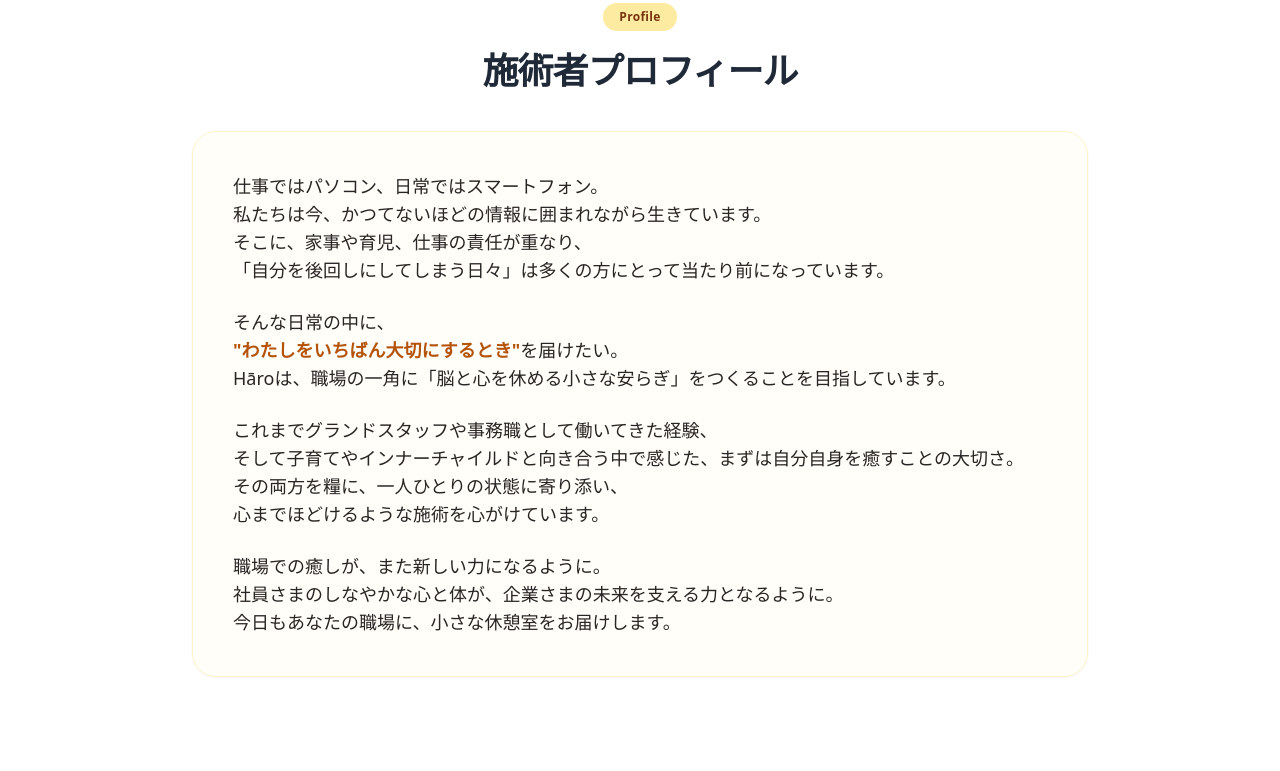
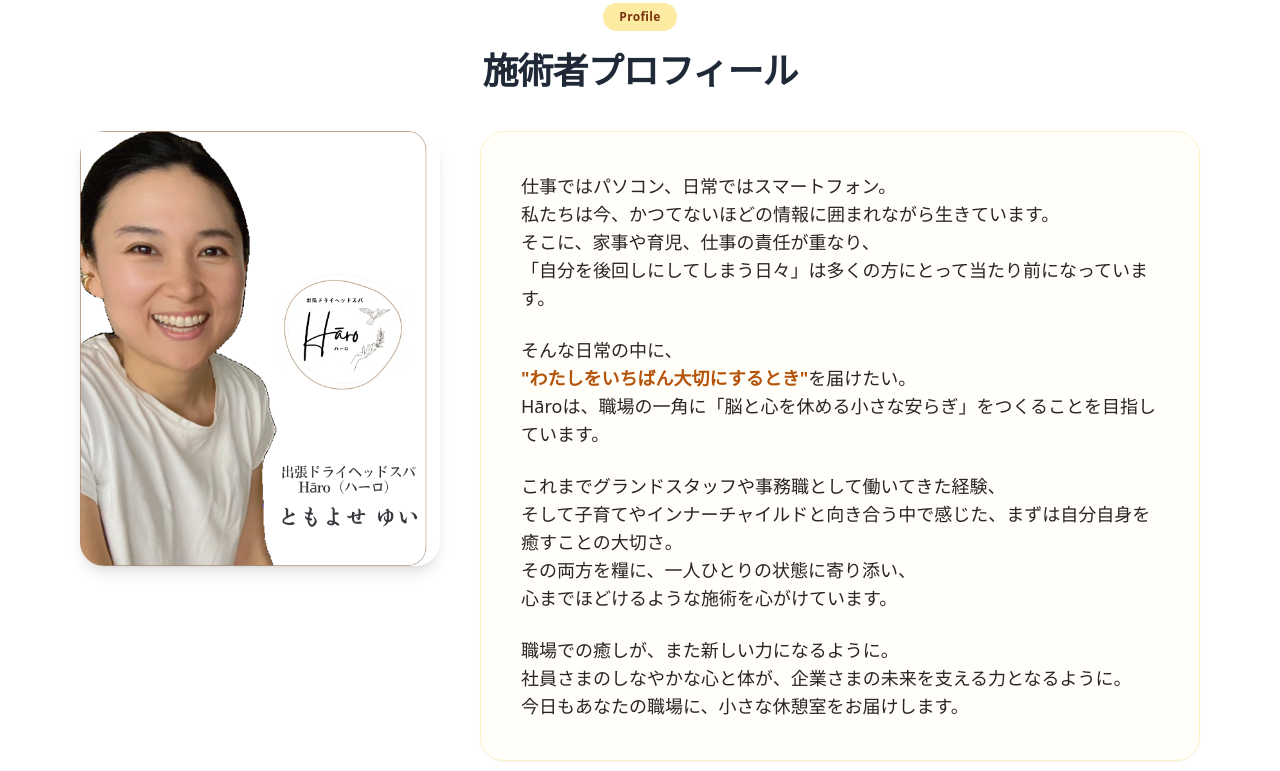
Before and after one commit to nkzsr-admin/pj_dry-head-spa, a plain HTML site: page index.html in a window 1280 px wide. Shown: the part 9900-10671 px from the top of the page. Drawn offline with nearby package versions, Linux system fonts and the light colour scheme.

Commit message:
施術者プロフィールセクションにプロフィール画像を追加
- プロフィール.pngをプロフィールセクションに追加
- PC版: 画像を左、文章を右に配置する2カラムレイアウト
- SP版: 画像を上、文章を下に配置する縦並びレイアウト
- レスポンシブ対応（SP: 280px、タブレット: 320px、PC: 360px）

```diff
--- a/index.html
+++ b/index.html
@@ -728,7 +728,18 @@
     <div class="max-w-6xl mx-auto px-4 text-center section-pad">
       <span class="inline-block px-4 py-1.5 rounded-full bg-amber-200/80 text-amber-900 text-xs font-semibold tracking-wide">Profile</span>
       <h2 class="mt-5 font-serif tracking-tight text-3xl md:text-4xl font-bold">施術者プロフィール</h2>
-      <div class="mt-10 max-w-4xl mx-auto">
+
+      <!-- SP: 縦並び / PC: 横並び（画像左・文章右） -->
+      <div class="mt-10 flex flex-col md:flex-row md:items-start gap-8 md:gap-10">
+        <!-- プロフィール画像 -->
+        <div class="flex justify-center md:justify-start md:flex-shrink-0">
+          <div class="w-full max-w-[280px] sm:max-w-[320px] md:max-w-[360px]">
+            <img src="/pj_dry-head-spa/share-img/プロフィール.png" alt="施術者 ともよせゆい" class="w-full h-auto rounded-3xl shadow-lg" />
+          </div>
+        </div>
+
+        <!-- プロフィール文章 -->
+        <div class="flex-1">
           <div class="p-8 md:p-10 rounded-3xl bg-amber-50/30 shadow-sm border border-amber-100 text-left">
             <div class="space-y-6 text-stone-800 text-base md:text-lg leading-relaxed">
               <p>
@@ -753,6 +764,7 @@
                 社員さまのしなやかな心と体が、企業さまの未来を支える力となるように。<br>
                 今日もあなたの職場に、小さな休憩室をお届けします。
               </p>
+            </div>
           </div>
         </div>
       </div>
```
Lines whose indentation alone changed are shown as unchanged.
